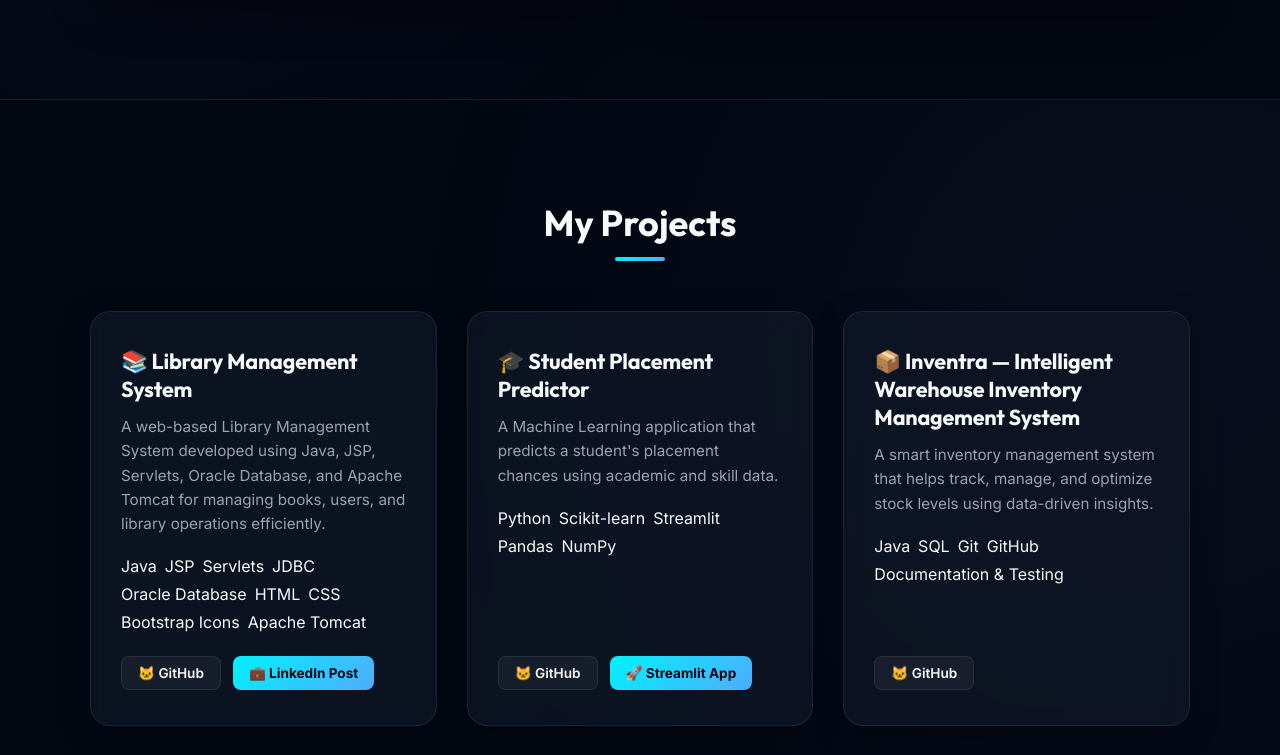
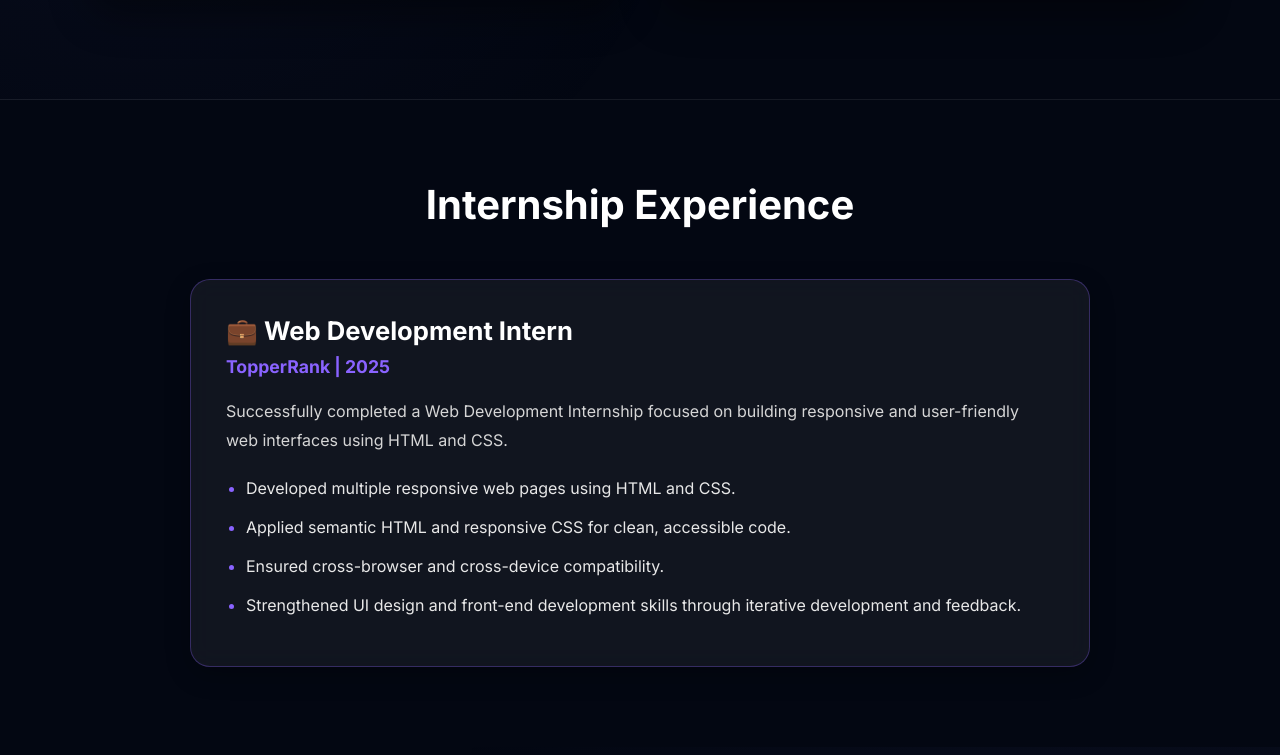
Before and after one commit to Chintala-Keerthana/My-Portfolio, a React (Create React App) app in the folder frontend/: page / in a window 1280 px wide. Shown: the part 1409-2164 px from the top of the page. Built offline with nearby package versions, Linux system fonts and the light colour scheme.

Commit message:
Added Task Management project to portfolio

```diff
--- a/frontend/src/App.js
+++ b/frontend/src/App.js
@@ -2,6 +2,7 @@
 import Navbar from "./components/Navbar";
 import Hero from "./components/Hero";
 import About from "./components/About";
+import Experience from "./components/Experience";
 import Projects from "./components/Projects";
 import Contact from "./components/Contact";
 import Footer from "./components/Footer";
@@ -15,7 +16,8 @@
   useEffect(() => {
     const timer = setTimeout(() => {
       setLoading(false);
-    }, 1600); // 1.6s splash screen
+    }, 1600);
+
     return () => clearTimeout(timer);
   }, []);
 
@@ -39,6 +41,7 @@
       <Navbar />
       <Hero />
       <About />
+      <Experience />
       <Projects />
       <Contact />
       <Footer />
--- /dev/null
+++ b/frontend/src/components/Experience.css
@@ -0,0 +1,87 @@
+.experience {
+  padding: 80px 10%;
+  background: transparent;
+}
+
+.experience h2 {
+  text-align: center;
+  font-size: 2.5rem;
+  margin-bottom: 50px;
+  color: #ffffff;
+}
+
+.experience-container {
+  display: flex;
+  justify-content: center;
+}
+
+.experience-card {
+  width: 100%;
+  max-width: 900px;
+  padding: 35px;
+  border-radius: 20px;
+  background: rgba(255, 255, 255, 0.06);
+  backdrop-filter: blur(12px);
+  border: 1px solid rgba(138, 99, 255, 0.3);
+  box-shadow: 0 8px 25px rgba(0, 0, 0, 0.25);
+  transition: all 0.3s ease;
+}
+
+.experience-card:hover {
+  transform: translateY(-8px);
+  box-shadow: 0 15px 35px rgba(138, 99, 255, 0.35);
+}
+
+.experience-card h3 {
+  font-size: 1.6rem;
+  color: #ffffff;
+  margin-bottom: 10px;
+}
+
+.experience-card h4 {
+  color: #8a63ff;
+  font-size: 1.1rem;
+  margin-bottom: 20px;
+}
+
+.experience-card p {
+  color: #d6d6d6;
+  line-height: 1.8;
+  margin-bottom: 20px;
+}
+
+.experience-card ul {
+  padding-left: 20px;
+}
+
+.experience-card li {
+  color: #e8e8e8;
+  margin-bottom: 12px;
+  line-height: 1.7;
+}
+
+.experience-card li::marker {
+  color: #8a63ff;
+}
+
+@media (max-width: 768px) {
+  .experience {
+    padding: 60px 20px;
+  }
+
+  .experience h2 {
+    font-size: 2rem;
+  }
+
+  .experience-card {
+    padding: 25px;
+  }
+
+  .experience-card h3 {
+    font-size: 1.3rem;
+  }
+
+  .experience-card h4 {
+    font-size: 1rem;
+  }
+}
--- /dev/null
+++ b/frontend/src/components/Experience.js
@@ -0,0 +1,39 @@
+import "./Experience.css";
+
+function Experience() {
+  return (
+    <section id="experience" className="experience" data-aos="fade-up">
+      <h2>Internship Experience</h2>
+
+      <div className="experience-container">
+        <div className="experience-card">
+          <h3>💼 Web Development Intern</h3>
+          <h4>TopperRank | 2025</h4>
+
+          <p>
+            Successfully completed a Web Development Internship focused on
+            building responsive and user-friendly web interfaces using HTML and CSS.
+          </p>
+
+          <ul>
+            <li>
+              Developed multiple responsive web pages using HTML and CSS.
+            </li>
+            <li>
+              Applied semantic HTML and responsive CSS for clean, accessible code.
+            </li>
+            <li>
+              Ensured cross-browser and cross-device compatibility.
+            </li>
+            <li>
+              Strengthened UI design and front-end development skills through
+              iterative development and feedback.
+            </li>
+          </ul>
+        </div>
+      </div>
+    </section>
+  );
+}
+
+export default Experience;
```
